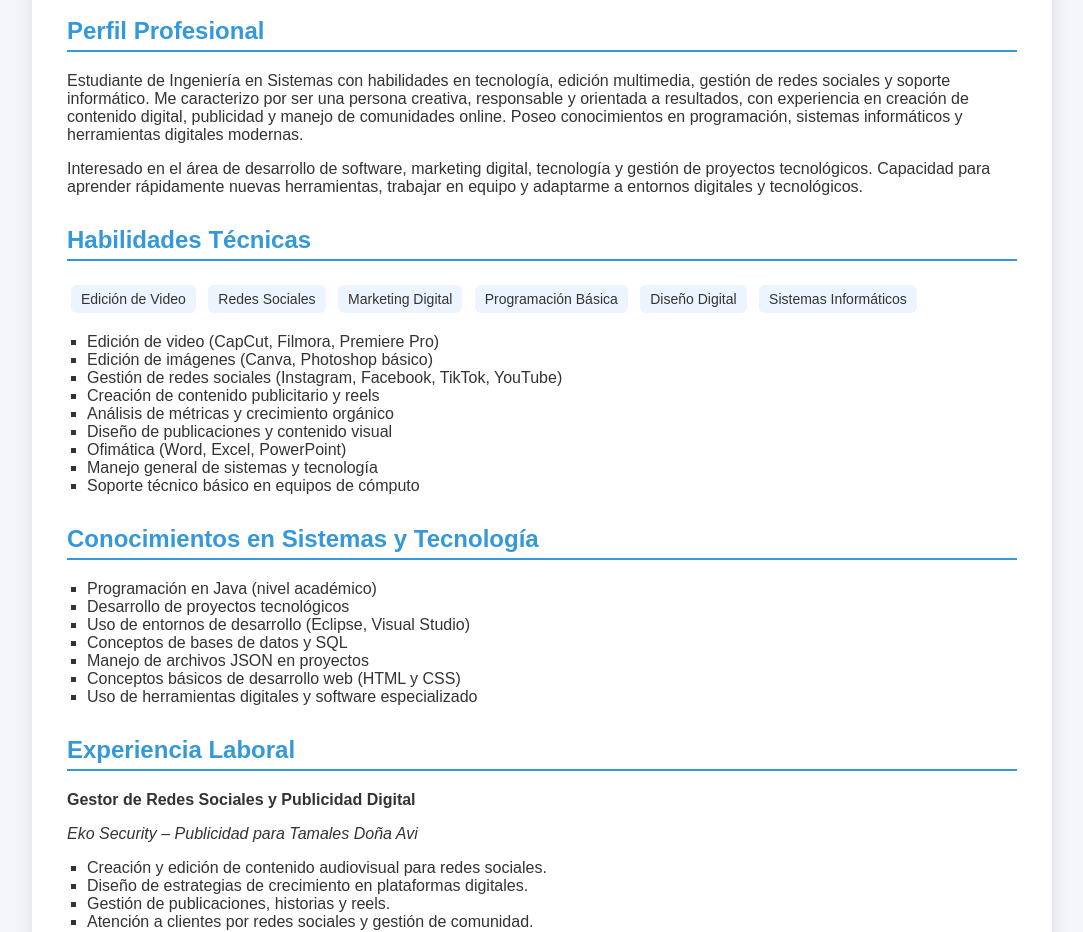
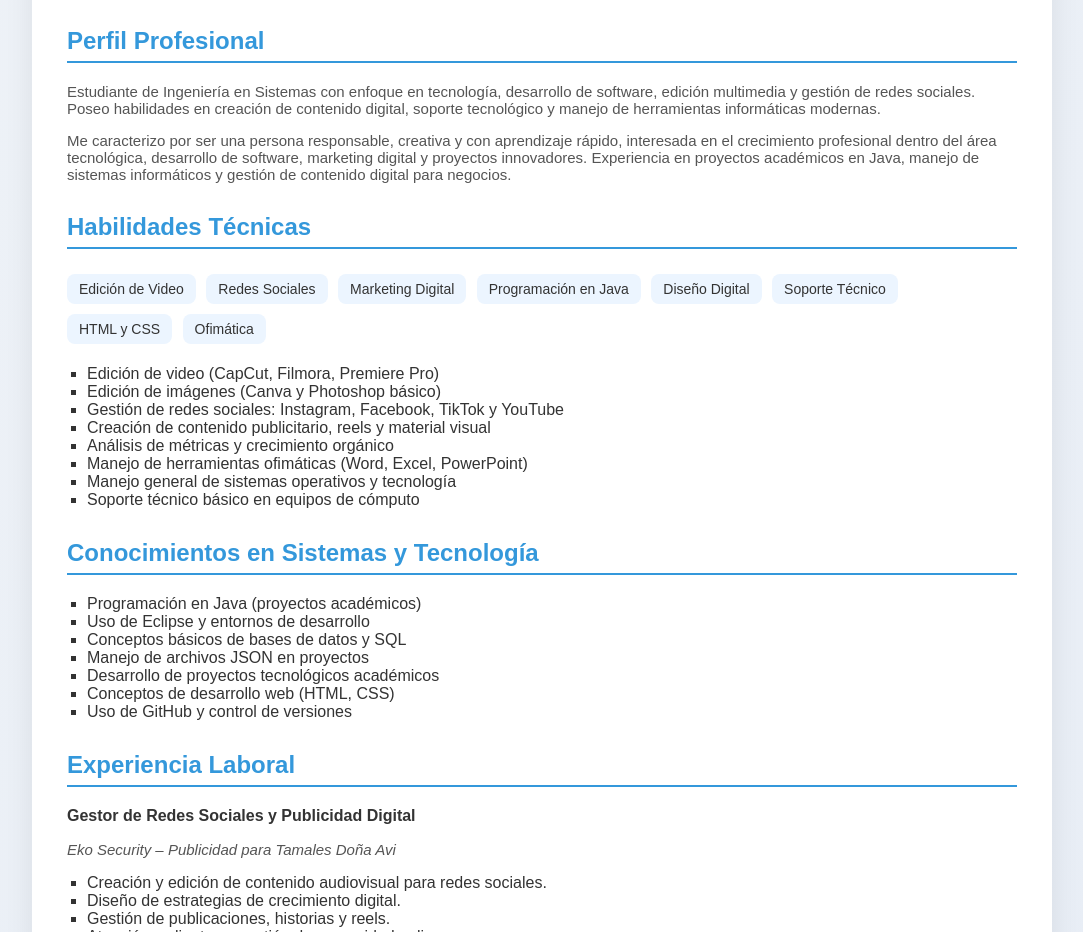
Before and after one commit to sebastyan114/Hoja-de-vida-Sebasti-n-Su-rez-, a plain HTML site: page index.html in a window 1280 px wide. Shown: the part 259-1191 px from the top of the page, without its empty margins (98-1181 px from the left). Drawn offline with Linux system fonts and the light colour scheme.

Commit message:
Update index.html

```diff
--- a/index.html
+++ b/index.html
@@ -9,7 +9,7 @@
             font-family: Arial, sans-serif;
             margin: 0;
             padding: 40px;
-            background-color: #f4f6f9;
+            background: linear-gradient(135deg, #eef2f7, #e6ecf5);
             color: #333;
         }
         .container {
@@ -17,8 +17,8 @@
             margin: 0 auto;
             background: white;
             padding: 35px;
-            border-radius: 12px;
-            box-shadow: 0 0 20px rgba(0,0,0,0.1);
+            border-radius: 14px;
+            box-shadow: 0 8px 30px rgba(0,0,0,0.08);
         }
         .header {
             display: flex;
@@ -26,21 +26,24 @@
             gap: 25px;
             border-bottom: 3px solid #3498db;
             padding-bottom: 20px;
+            flex-wrap: wrap;
         }
         .photo {
-            width: 140px;
-            height: 140px;
+            width: 150px;
+            height: 150px;
             border-radius: 50%;
             object-fit: cover;
             border: 4px solid #3498db;
+            box-shadow: 0 4px 15px rgba(0,0,0,0.15);
         }
         h1 {
             margin: 0;
             color: #2c3e50;
+            font-size: 32px;
         }
         h2 {
             border-bottom: 2px solid #3498db;
-            padding-bottom: 5px;
+            padding-bottom: 6px;
             color: #3498db;
             margin-top: 30px;
         }
@@ -49,23 +52,24 @@
             padding-left: 20px;
         }
         .info p {
-            margin: 4px 0;
+            margin: 5px 0;
+            font-size: 15px;
         }
         .section {
             margin-top: 25px;
         }
-        .two-columns {
-            display: grid;
-            grid-template-columns: 1fr 1fr;
-            gap: 20px;
-        }
         .badge {
             background: #ecf5ff;
-            padding: 6px 10px;
-            border-radius: 6px;
+            padding: 7px 12px;
+            border-radius: 8px;
             display: inline-block;
-            margin: 4px;
+            margin: 5px 6px 5px 0;
             font-size: 14px;
+            font-weight: 500;
+        }
+        .sub {
+            color: #555;
+            font-size: 15px;
         }
     </style>
 </head>
@@ -74,10 +78,11 @@
 
 <div class="container">
 
-    <!-- ENCABEZADO CON FOTO -->
+    <!-- ENCABEZADO CON FOTO (FUNCIONA EN GITHUB SIN CARPETAS) -->
     <div class="header">
-        <!-- CAMBIA la ruta por tu foto -->
-        <img src="tu_foto.jpg" alt="Foto de Sebastián Suárez" class="photo">
+        <!-- IMPORTANTE: La foto debe llamarse EXACTAMENTE tu_foto.jpg -->
+        <img src="tu_foto.jpg" alt="Foto de Sebastián Suárez" class="photo"
+             onerror="this.src='https://via.placeholder.com/150?text=Foto';">
 
         <div>
             <h1>Sebastián Suárez</h1>
@@ -85,7 +90,7 @@
                 <p><strong>Email:</strong> sebastyansuarezgarces@gmail.com</p>
                 <p><strong>Teléfono:</strong> +57 3229514573</p>
                 <p><strong>Ubicación:</strong> Colombia</p>
-                <p><strong>Perfil:</strong> Sistemas, Redes Sociales y Edición Digital</p>
+                <p><strong>Área:</strong> Sistemas, Tecnología y Marketing Digital</p>
             </div>
         </div>
     </div>
@@ -93,69 +98,69 @@
     <!-- PERFIL PROFESIONAL -->
     <div class="section">
         <h2>Perfil Profesional</h2>
-        <p>
-            Estudiante de Ingeniería en Sistemas con habilidades en tecnología, edición multimedia,
-            gestión de redes sociales y soporte informático. Me caracterizo por ser una persona
-            creativa, responsable y orientada a resultados, con experiencia en creación de contenido
-            digital, publicidad y manejo de comunidades online. Poseo conocimientos en programación,
-            sistemas informáticos y herramientas digitales modernas.
+        <p class="sub">
+            Estudiante de Ingeniería en Sistemas con enfoque en tecnología, desarrollo de software,
+            edición multimedia y gestión de redes sociales. Poseo habilidades en creación de contenido
+            digital, soporte tecnológico y manejo de herramientas informáticas modernas.
         </p>
-        <p>
-            Interesado en el área de desarrollo de software, marketing digital, tecnología y gestión
-            de proyectos tecnológicos. Capacidad para aprender rápidamente nuevas herramientas,
-            trabajar en equipo y adaptarme a entornos digitales y tecnológicos.
+        <p class="sub">
+            Me caracterizo por ser una persona responsable, creativa y con aprendizaje rápido,
+            interesada en el crecimiento profesional dentro del área tecnológica, desarrollo de software,
+            marketing digital y proyectos innovadores. Experiencia en proyectos académicos en Java,
+            manejo de sistemas informáticos y gestión de contenido digital para negocios.
         </p>
     </div>
 
-    <!-- HABILIDADES PRINCIPALES -->
+    <!-- HABILIDADES -->
     <div class="section">
         <h2>Habilidades Técnicas</h2>
         <div>
             <span class="badge">Edición de Video</span>
             <span class="badge">Redes Sociales</span>
             <span class="badge">Marketing Digital</span>
-            <span class="badge">Programación Básica</span>
+            <span class="badge">Programación en Java</span>
             <span class="badge">Diseño Digital</span>
-            <span class="badge">Sistemas Informáticos</span>
+            <span class="badge">Soporte Técnico</span>
+            <span class="badge">HTML y CSS</span>
+            <span class="badge">Ofimática</span>
         </div>
         <ul>
             <li>Edición de video (CapCut, Filmora, Premiere Pro)</li>
-            <li>Edición de imágenes (Canva, Photoshop básico)</li>
-            <li>Gestión de redes sociales (Instagram, Facebook, TikTok, YouTube)</li>
-            <li>Creación de contenido publicitario y reels</li>
+            <li>Edición de imágenes (Canva y Photoshop básico)</li>
+            <li>Gestión de redes sociales: Instagram, Facebook, TikTok y YouTube</li>
+            <li>Creación de contenido publicitario, reels y material visual</li>
             <li>Análisis de métricas y crecimiento orgánico</li>
-            <li>Diseño de publicaciones y contenido visual</li>
-            <li>Ofimática (Word, Excel, PowerPoint)</li>
-            <li>Manejo general de sistemas y tecnología</li>
+            <li>Manejo de herramientas ofimáticas (Word, Excel, PowerPoint)</li>
+            <li>Manejo general de sistemas operativos y tecnología</li>
             <li>Soporte técnico básico en equipos de cómputo</li>
         </ul>
     </div>
 
-    <!-- HABILIDADES EN SISTEMAS -->
+    <!-- CONOCIMIENTOS EN SISTEMAS -->
     <div class="section">
         <h2>Conocimientos en Sistemas y Tecnología</h2>
         <ul>
-            <li>Programación en Java (nivel académico)</li>
-            <li>Desarrollo de proyectos tecnológicos</li>
-            <li>Uso de entornos de desarrollo (Eclipse, Visual Studio)</li>
-            <li>Conceptos de bases de datos y SQL</li>
+            <li>Programación en Java (proyectos académicos)</li>
+            <li>Uso de Eclipse y entornos de desarrollo</li>
+            <li>Conceptos básicos de bases de datos y SQL</li>
             <li>Manejo de archivos JSON en proyectos</li>
-            <li>Conceptos básicos de desarrollo web (HTML y CSS)</li>
-            <li>Uso de herramientas digitales y software especializado</li>
+            <li>Desarrollo de proyectos tecnológicos académicos</li>
+            <li>Conceptos de desarrollo web (HTML, CSS)</li>
+            <li>Uso de GitHub y control de versiones</li>
         </ul>
     </div>
 
-    <!-- EXPERIENCIA LABORAL -->
+    <!-- EXPERIENCIA -->
     <div class="section">
         <h2>Experiencia Laboral</h2>
         <p><strong>Gestor de Redes Sociales y Publicidad Digital</strong></p>
-        <p><em>Eko Security – Publicidad para Tamales Doña Avi</em></p>
+        <p class="sub"><em>Eko Security – Publicidad para Tamales Doña Avi</em></p>
         <ul>
             <li>Creación y edición de contenido audiovisual para redes sociales.</li>
-            <li>Diseño de estrategias de crecimiento en plataformas digitales.</li>
+            <li>Diseño de estrategias de crecimiento digital.</li>
             <li>Gestión de publicaciones, historias y reels.</li>
-            <li>Atención a clientes por redes sociales y gestión de comunidad.</li>
-            <li>Análisis de estadísticas y mejora del alcance digital.</li>
+            <li>Atención a clientes y gestión de comunidad online.</li>
+            <li>Análisis de estadísticas y optimización del alcance.</li>
             <li>Diseño de piezas publicitarias y campañas promocionales.</li>
         </ul>
     </div>
@@ -163,22 +168,25 @@
     <!-- EDUCACIÓN -->
     <div class="section">
         <h2>Educación</h2>
-        <p><strong>Ingeniería en Sistemas (En formación)</strong></p>
-        <p>Formación académica orientada al desarrollo de software, bases de datos,
-        programación y tecnología.</p>
+        <p><strong>Ingeniería en Sistemas – En formación</strong></p>
+        <p class="sub">
+            Formación académica en programación, bases de datos, desarrollo de software
+            y tecnologías informáticas.
+        </p>
 
         <p><strong>Bachiller Académico</strong></p>
-        <p>Educación secundaria completa.</p>
+        <p class="sub">Educación secundaria completa.</p>
     </div>
 
     <!-- PROYECTOS -->
     <div class="section">
         <h2>Proyectos Destacados</h2>
         <ul>
-            <li>Desarrollo de proyectos en programación Java.</li>
+            <li>Desarrollo de proyectos en Java con manejo de archivos JSON.</li>
             <li>Creación de contenido digital para marcas y negocios.</li>
             <li>Gestión de campañas publicitarias en redes sociales.</li>
             <li>Edición de videos promocionales y contenido multimedia.</li>
+            <li>Uso de GitHub para publicación de proyectos web.</li>
         </ul>
     </div>
 
```
